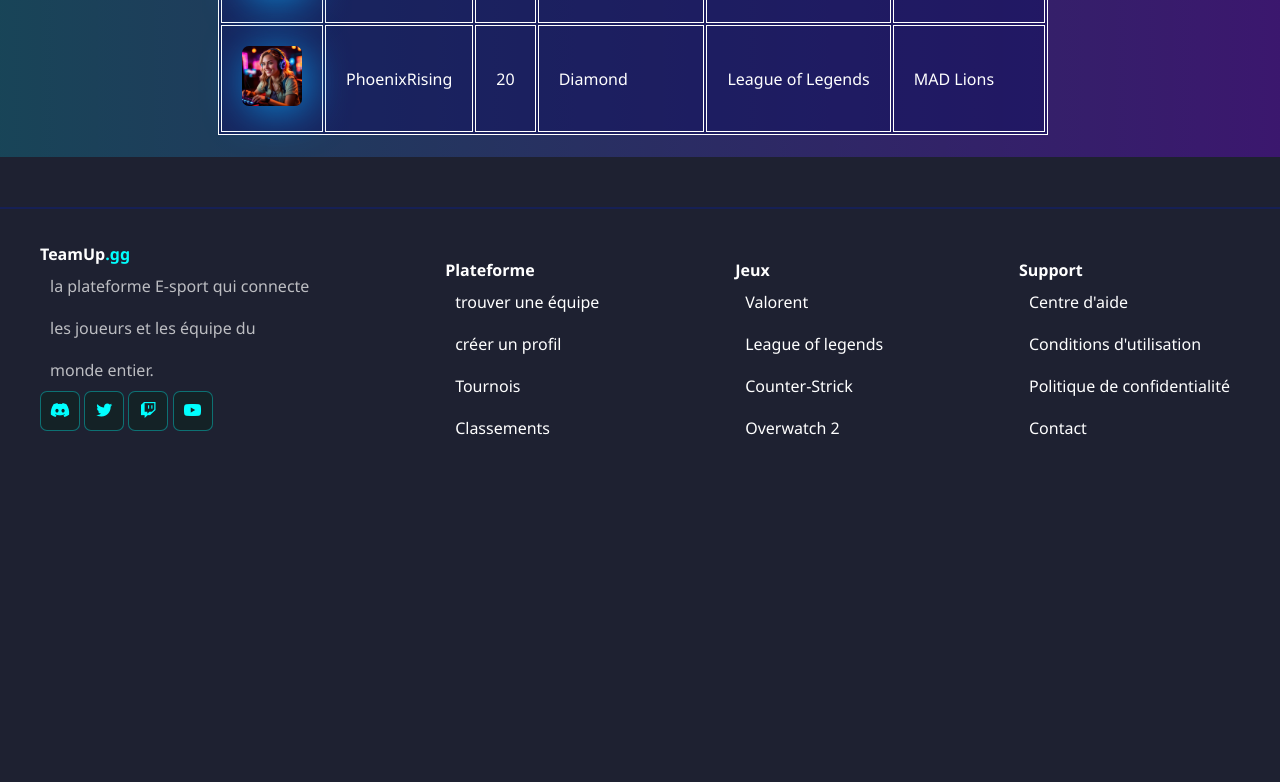
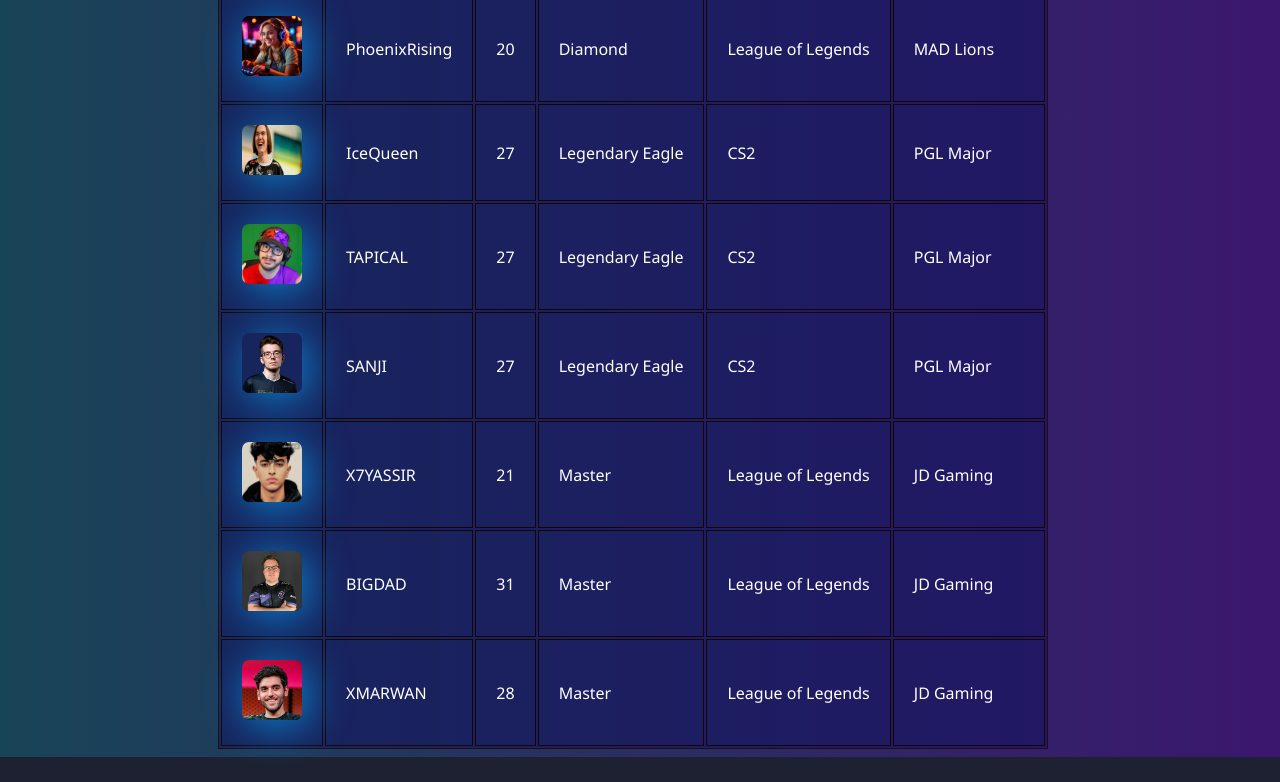
Before and after one commit to Yassir04-ch/TeamUp.gg, a plain HTML site: page profiles.html in a window 1280 px wide. Shown: the part 898-1680 px from the top of the page. Before the commit the page ends 1377 px from the top, so only its background shows below. Drawn offline with Linux system fonts and the light colour scheme.

Commit message:
add new profils

```diff
--- a/profiles.html
+++ b/profiles.html
@@ -94,6 +94,50 @@
             <td>League of Legends</td>
             <td>MAD Lions</td>
           </tr>
+          <tr>
+            <td><img src="img/IceQueen.jpeg"  height="50px"></td>
+            <td>IceQueen</td>
+            <td>27</td>
+            <td>Legendary Eagle</td>
+            <td>CS2</td>
+            <td>PGL Major</td>
+          </tr><tr>
+            <td><img src="img/Typical.webp"   ></td>
+            <td>TAPICAL</td>
+            <td>27</td>
+            <td>Legendary Eagle</td>
+            <td>CS2</td>
+            <td>PGL Major</td>
+          </tr><tr>
+            <td><img src="img/massa1-tm.png"  ></td>
+            <td>SANJI</td>
+            <td>27</td>
+            <td>Legendary Eagle</td>
+            <td>CS2</td>
+            <td>PGL Major</td>
+          </tr>
+          <tr>
+            <td><img src="img/yassir.jpg"></td>
+            <td>X7YASSIR</td>
+            <td>21</td>
+            <td>Master</td>
+            <td>League of Legends</td>
+            <td>JD Gaming</td>
+          </tr><tr>
+            <td><img src="img/shinigami.jpg"></td>
+            <td>BIGDAD</td>
+            <td>31</td>
+            <td>Master</td>
+            <td>League of Legends</td>
+            <td>JD Gaming</td>
+          </tr><tr>
+            <td><img src="img/nisqy.jpg"></td>
+            <td>XMARWAN</td>
+            <td>28</td>
+            <td>Master</td>
+            <td>League of Legends</td>
+            <td>JD Gaming</td>
+          </tr>
            </tbody>
 
         </table>
--- a/style.css
+++ b/style.css
@@ -79,7 +79,7 @@ ul a button {
   background: linear-gradient(to right, rgb(255, 242, 242), aqua);
   -webkit-background-clip: text;
   -webkit-text-fill-color: transparent;
-  background-clip: text;
+   background-clip: text;
 }
 .accu-buttom {
   display: flex;
@@ -520,15 +520,16 @@ form.annonce-items textarea{
  /* Profils */
  table{
   background-color: rgba(17, 16, 94, 0.511);
-  position: absolute;
+  position: relative;
   left: 90px;
-  border: 1px solid white;
-  height: 400px;
+  top: -30px;
+  border: 1px solid rgb(36, 13, 13);
+  height: 1000px;
  }
  section.profils{
   background-image: linear-gradient(to right , #00ddff30 , rgba(128, 0, 255, 0.299));
   max-width:1300px;
-  height:1000px;
+  height:1600px;
 }
 .profils-title{
   position:relative;
@@ -541,20 +542,20 @@ form.annonce-items textarea{
   top: 40%;
   left: 10%;
   width: 85%;
-  height: 400px;
+  height: 800px;
   gap: 50px;
 }
  thead{
   height: 40px;
  }
  th{
-  border: 1px solid white;
+  border: 1px solid rgb(46, 41, 41);
  }
  tbody{
    height: 40px;
  }
 td{
-   border: 1px solid white;
+   border: 1px solid rgb(23, 5, 5);
    padding: 20px;
 }
 td img{
```
Also changed, not shown: img/Typical.webp (added), img/brice-losc.webp (added), img/massa1-tm.png (added), img/nisqy.jpg (added), img/shinigami.jpg (added).
